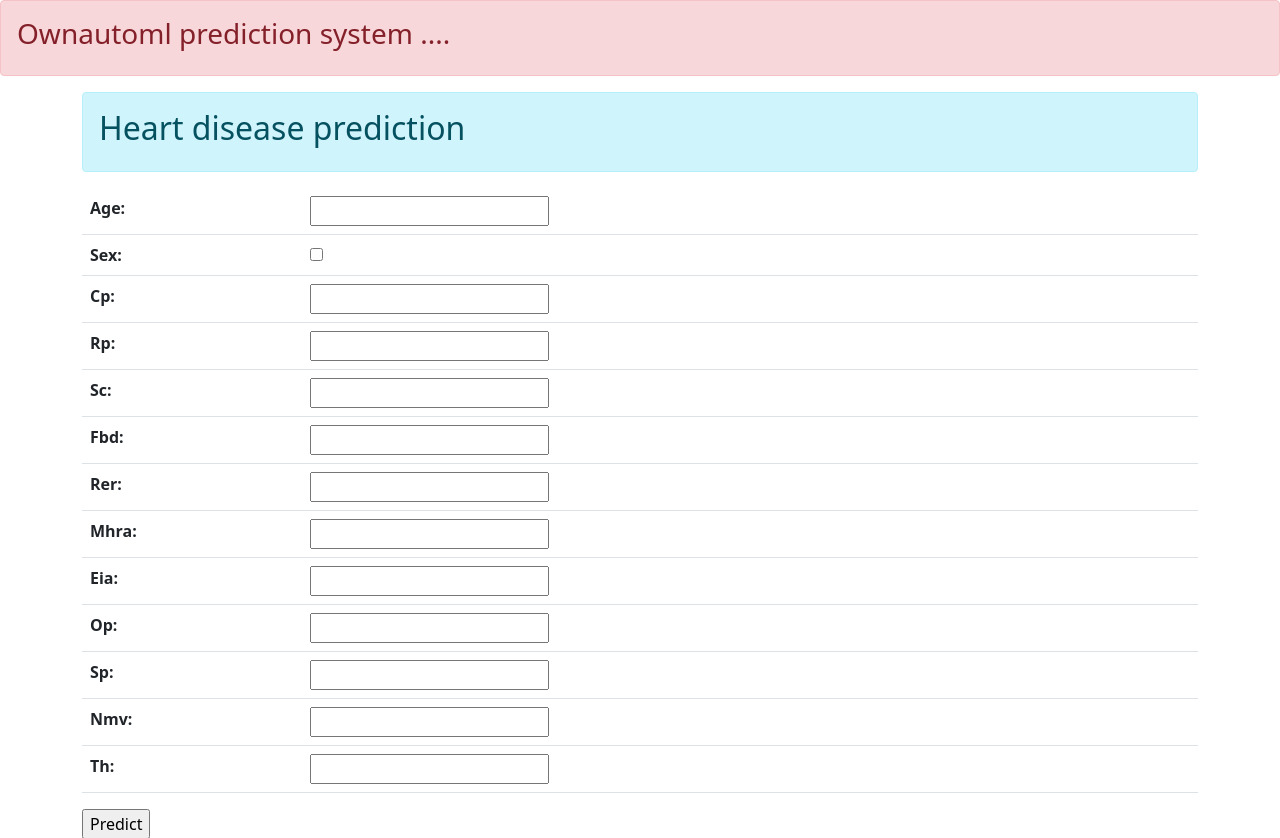
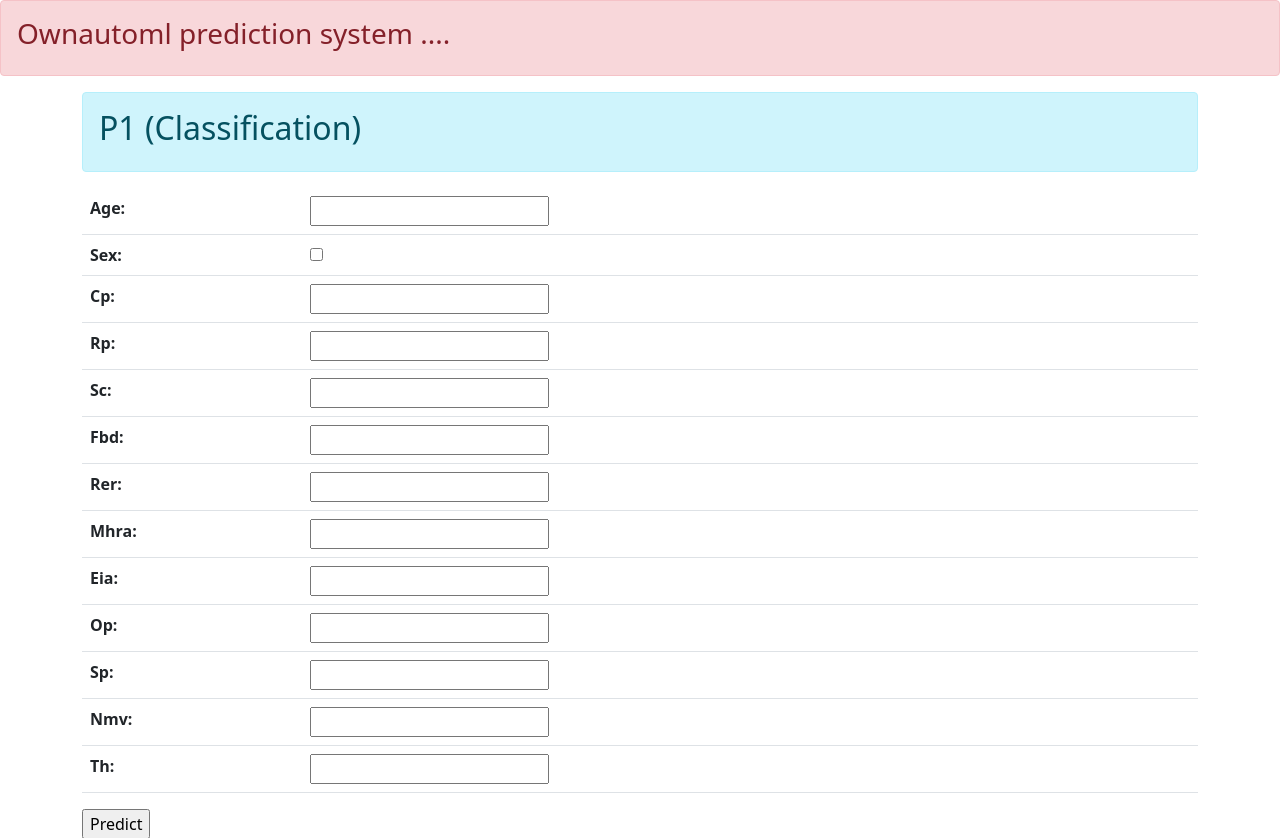
Before and after one commit to santhosh432/ownautoml, a Django app: page /ai/heart_predict/1/ in a window 1280 px wide. Shown: the top 838 px of the page. Run offline with Django 3.2, Linux system fonts and the light colour scheme; data comes from the database, SQL or seed files in the repository; some libraries are stand-ins or nearby versions.

Commit message:
project : dynamic project details in template

```diff
--- a/ai/templates/ai/heart_predict.html
+++ b/ai/templates/ai/heart_predict.html
@@ -5,7 +5,7 @@
 <div class="container">
 
     <div class="alert alert-info">
-        <h2> Heart disease prediction </h2>
+        <h2> {{ project.project_name }} ({{ project.get_project_type_display }})</h2>
     </div>
 
     <form method="" class="form from-control">
```
